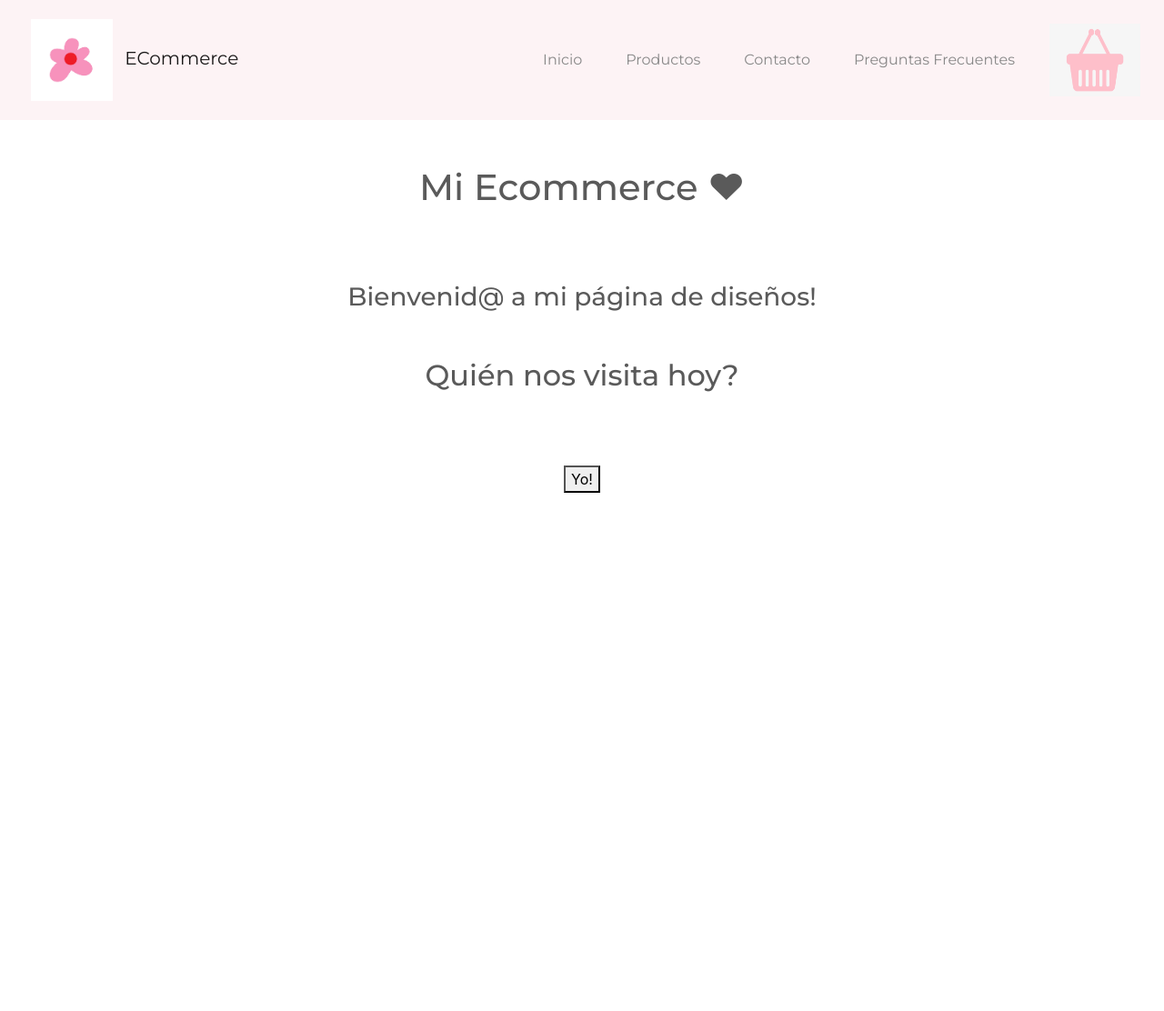
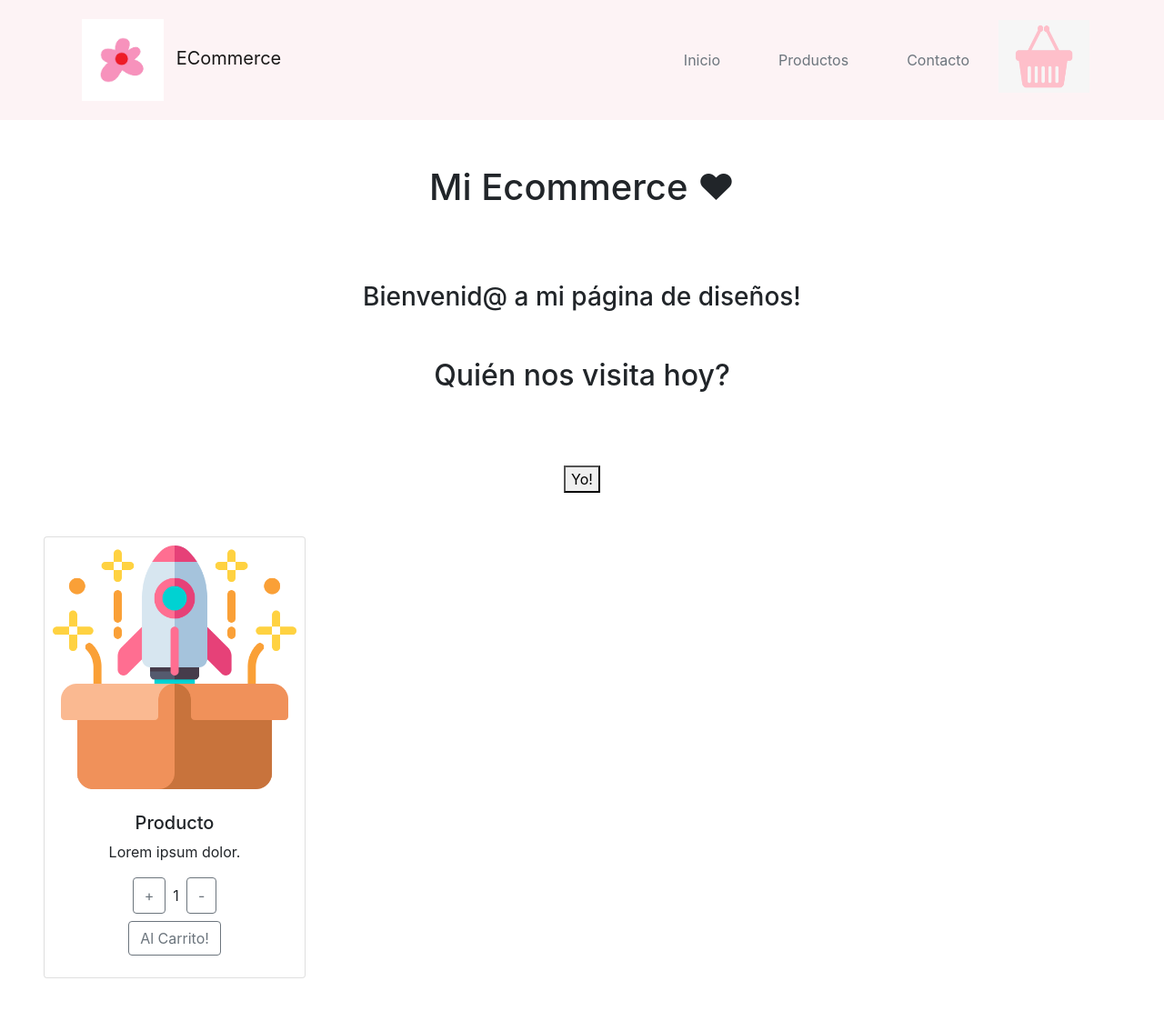
Before and after one commit to Carlapelli/ecommerce_Pellizzaro, a React (Vite) app: page / in a window 1280 px wide. Shown: the top 1112 px of the page at 91% size. Before the commit the page ends 800 px from the top, so only its background shows below. Built offline with nearby package versions, Linux system fonts and the light colour scheme.

Commit message:
boostrap y desafio count y stock

```diff
--- a/index.html
+++ b/index.html
@@ -5,16 +5,10 @@
     <link rel="icon" type="image/svg+xml" href="/src/favicon.svg" />
     <meta name="viewport" content="width=device-width, initial-scale=1.0" />
     <title>Vite App</title>
-<!-- Link Bootstrap -->
-    <link href="https://cdn.jsdelivr.net/npm/bootstrap@5.1.3/dist/css/bootstrap.min.css" rel="stylesheet"
-        integrity="sha384-1BmE4kWBq78iYhFldvKuhfTAU6auU8tT94WrHftjDbrCEXSU1oBoqyl2QvZ6jIW3" crossorigin="anonymous">
-    <link rel="stylesheet" href="https://bootswatch.com/5/minty/bootstrap.min.css">
   </head>
   <body>
     <div id="root"></div>
     <script type="module" src="/src/main.jsx"></script>
   </body>
-<!-- Link Boostrap-->
-<script src="https://cdn.jsdelivr.net/npm/bootstrap@5.1.3/dist/js/bootstrap.bundle.min.js"
-        integrity="sha384-ka7Sk0Gln4gmtz2MlQnikT1wXgYsOg+OMhuP+IlRH9sENBO0LRn5q+8nbTov4+1p" crossorigin="anonymous"></script>
+
 </html>
--- a/package.json
+++ b/package.json
@@ -8,7 +8,9 @@
     "preview": "vite preview"
   },
   "dependencies": {
+    "bootstrap": "^5.1.3",
     "react": "^18.0.0",
+    "react-bootstrap": "^2.4.0",
     "react-dom": "^18.0.0"
   },
   "devDependencies": {
--- a/src/App.css
+++ b/src/App.css
@@ -7,21 +7,22 @@ nav {
   background-color: rgb(253, 243, 245);
 }
 
-nav a {
-  text-decoration: none;
-  display: block;
-  float: left;
-  padding: 14px;
+.navBar {
+  display: flex;
+  flex-direction: row;
+  justify-content: flex-end;
 }
 
-li {
-  list-style: none;
-}
 
 h1{
-  margin-top: 50px;
+  margin-top: 50px !important;
 }
 
 h2 {
-  margin-bottom: 80px;
+  margin-bottom: 80px !important;
 }
+
+.bottonsCard {
+  display: flex;
+  justify-content: center;
+}
--- a/src/App.jsx
+++ b/src/App.jsx
@@ -1,12 +1,13 @@
 import { useState } from 'react'
-import './App.css'
 import ItemListContainer from './components/ItemListContainer/ItemListContainer'
 import NavBar from './components/NavBar/NavBar'
 import Titulo from './components/Titulo/Titulo'
 
+import './App.css'
+import 'bootstrap/dist/css/bootstrap.min.css'
+
 
 function App() {
-  const [count, setCount] = useState(0)
 
   return (
     <div className='App'>
--- a/src/components/CartWidget/CartWidget.jsx
+++ b/src/components/CartWidget/CartWidget.jsx
@@ -1,9 +1,9 @@
-import carrito from "../../imagenes/iconos/carrito.png"
+import imagenCarrito from "../../imagenes/iconos/carrito.png"
 
 const CartWidget = () => {
     return (
         <a href="">
-            <img src= {carrito} alt="cart" width="100" height="80"/>
+            <img src= {imagenCarrito} alt="cart" width="100" height="80"/>
         </a>
     )
 }
--- /dev/null
+++ b/src/components/ItemCount/ItemCount.jsx
@@ -0,0 +1,48 @@
+import { useState } from "react"
+
+import Sample from "../../imagenes/iconos/sample.png"
+
+import Button from 'react-bootstrap/Button';
+import Card from 'react-bootstrap/Card';
+
+const ItemCount = ({inicial = 1, stock = 10, onAdd}) => {
+
+    const [count, setCount] = useState (1)
+
+    const sumarItem = () => {
+        if (count < stock){
+            setCount(count + 1)
+        }
+    }
+
+    const restarItem = () => {
+        if (count > 1){
+            setCount(count - 1)
+            }
+        }
+
+    const sumarCarrito = () => {
+        onAdd (count)
+    }
+
+    return (
+        <Card className= "m-5" style={{ width: '18rem' }}>
+            <Card.Img variant="top" src={Sample} />
+            <Card.Body>
+                <Card.Title>Producto</Card.Title>
+                <Card.Text>
+                Lorem ipsum dolor.
+                </Card.Text>
+            <div className="bottonsCard">
+                <Button variant="outline-secondary" onClick ={sumarItem}>+</Button>
+                <label className= "m-2">{count}</label>
+                <Button variant="outline-secondary" onClick ={restarItem}>-</Button>
+            </div>
+            <Button variant="outline-secondary m-2" onClick ={sumarCarrito}>Al Carrito!</Button>
+            </Card.Body>
+        </Card>
+
+    )
+}
+
+export default ItemCount
--- a/src/components/ItemListContainer/ItemListContainer.jsx
+++ b/src/components/ItemListContainer/ItemListContainer.jsx
@@ -1,4 +1,5 @@
 import Form from "../Form/Form"
+import ItemCount from "../ItemCount/ItemCount"
 
 const ItemListContainer = (greeting) => {
 
@@ -7,10 +8,15 @@ const ItemListContainer = (greeting) => {
         alert (`Hola ${nombre}!`)
     }
 
+    const onAdd = (cantidad) => {
+        console.log (`La cantidad seleccionada es ${cantidad}`)
+    }
+
     return (
         <>
             <h3>{greeting.subtitulo}</h3>
             <Form saludar={saludar}/>
+            <ItemCount initial={1} stock={10} onAdd ={onAdd}/>
         </>
     )
 }
--- a/src/components/NavBar/NavBar.jsx
+++ b/src/components/NavBar/NavBar.jsx
@@ -1,34 +1,27 @@
 import logo from '../../imagenes/iconos/logo.png'
 import CartWidget from '../CartWidget/CartWidget'
+import Container from 'react-bootstrap/Container';
+import Nav from 'react-bootstrap/Nav';
+import Navbar from 'react-bootstrap/Navbar';
 
 const NavBar = () => {
     return (
-        <nav className="navbar navbar-expand-lg navbar-light">
-            <div className="container-fluid">
-                <a className="navbar-brand" href="#">
-                    <img src= {logo} alt="logo" width="90" height="90"
-                        className=" m-2 d-inline-block align-text-center"/> ECommerce
-                </a>
-                <ul className="nav">
-                    <li className="nav-item">
-                            <button className="navbar-toggler" type="button" data-bs-toggle="collapse"
-                                data-bs-target="#navbarNav" aria-controls="navbarNav" aria-expanded="false"
-                                aria-label="Toggle navigation">
-                                <span className="navbar-toggler-icon"></span>
-                            </button>
-                            <div className="collapse navbar-collapse" id="navbarNav">
-                                <ul className="navbar-nav ">
-                                    <li><a className="nav-link m-3 text-muted" aria-current="page" href="#disenos">Inicio</a></li>
-                                    <li><a className="nav-link m-3 text-muted" href="./paginas/carrito.html">Productos</a></li>
-                                    <li><a className="nav-link m-3 text-muted" href="#contacto">Contacto</a></li>
-                                    <li><a className="nav-link m-3 text-muted" href="#contacto">Preguntas Frecuentes</a></li>
-                                </ul>
-                                <CartWidget />
-                            </div>
-                    </li>
-                </ul>
-            </div>
-        </nav>
+    <Navbar bg="pink" expand="lg">
+        <Container>
+            <Navbar.Brand href="#home">
+                            <img src= {logo} alt="logo" width="90" height="90" className=" m-2 d-inline-block align-text-center"/> ECommerce
+            </Navbar.Brand>
+            <Navbar.Toggle aria-controls="basic-navbar-nav" />
+            <Navbar.Collapse id="basic-navbar-nav" className='navBar'>
+                <Nav>
+                    <Nav.Link className="nav-link m-4 text-muted" href="#inicio">Inicio</Nav.Link>
+                    <Nav.Link className="nav-link m-4 text-muted" href="#productos">Productos</Nav.Link>
+                    <Nav.Link className="nav-link m-4 text-muted" href="#contacto">Contacto</Nav.Link>
+                    <CartWidget />
+                </Nav>
+            </Navbar.Collapse>
+        </Container>
+    </Navbar>
     )
 }
 
```
Also changed, not shown: src/imagenes/iconos/sample.png (added), 1 other file (tests, documents, lock files or other folders).
